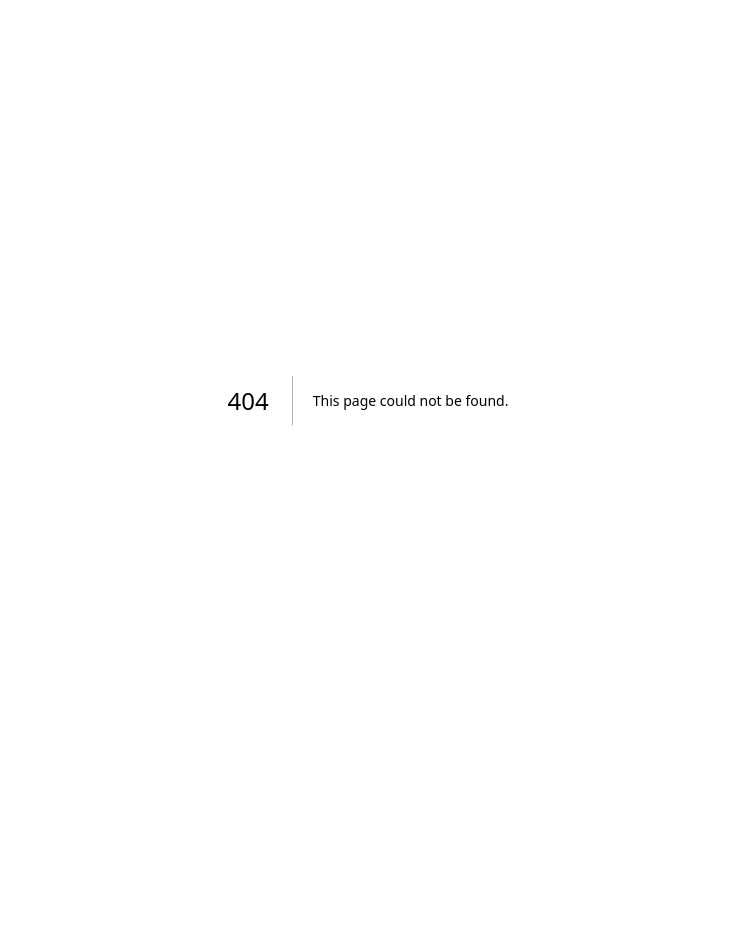
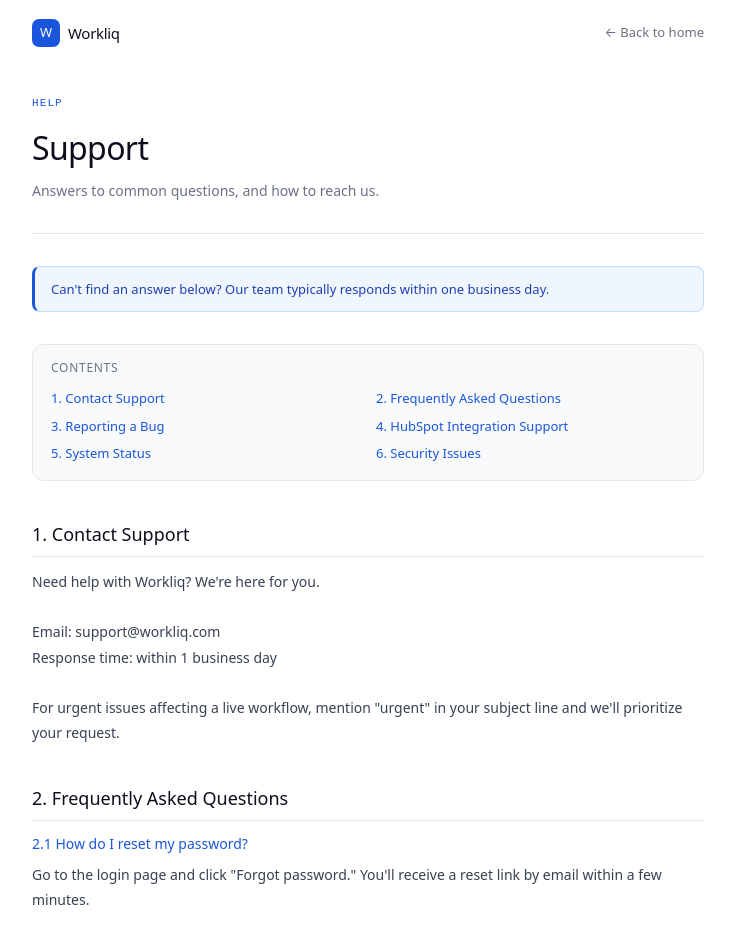
Before and after one commit to Marvellro/workliq.com, a Next.js app: page /support in a window 1280 px wide. Before the commit this address had no page. Shown: the top 934 px of the page, without its empty margins (272-1007 px from the left). Before the commit the page ends 800 px from the top, so only its background shows below. Built offline with nearby package versions, Linux system fonts and the light colour scheme.

Commit message:
Create page.tsx

```diff
--- /dev/null
+++ b/app/support/page.tsx
@@ -0,0 +1,133 @@
+"use client";
+
+export default function Support() {
+  const sections = [
+    {
+      title: "1. Contact Support",
+      content: `Need help with Workliq? We're here for you.
+
+Email: support@workliq.com
+Response time: within 1 business day
+
+For urgent issues affecting a live workflow, mention "urgent" in your subject line and we'll prioritize your request.`
+    },
+    {
+      title: "2. Frequently Asked Questions",
+      subsections: [
+        {
+          title: "2.1 How do I reset my password?",
+          content: "Go to the login page and click \"Forgot password.\" You'll receive a reset link by email within a few minutes."
+        },
+        {
+          title: "2.2 How do I disconnect an integration?",
+          content: "Go to Settings → Integrations, find the integration, and click Disconnect. This revokes access immediately and pauses any workflows using it."
+        },
+        {
+          title: "2.3 Why did my workflow stop running?",
+          content: "The most common causes are a disconnected integration, an expired access token, or a change in the underlying data structure. Check the workflow's run history for details, or contact support."
+        },
+        {
+          title: "2.4 How do I cancel or change my plan?",
+          content: "You can manage your subscription from Settings → Billing. Changes take effect at the start of your next billing cycle."
+        },
+      ]
+    },
+    {
+      title: "3. Reporting a Bug",
+      content: `If something isn't working as expected, email support@workliq.com with:
+
+• A short description of what happened
+• What you expected to happen instead
+• Steps to reproduce, if known
+• Screenshots, if relevant
+
+This helps us resolve issues faster.`
+    },
+    {
+      title: "4. HubSpot Integration Support",
+      content: "If you're experiencing issues with the HubSpot integration specifically — such as missing deal data or a failed connection — please include your HubSpot portal ID when contacting support so we can investigate quickly."
+    },
+    {
+      title: "5. System Status",
+      content: "For real-time status of Workliq services, visit our status page. We'll post updates there during any incidents or planned maintenance."
+    },
+    {
+      title: "6. Security Issues",
+      content: "If you believe you've found a security vulnerability, please email legal@workliq.com directly rather than filing a public report. We take security reports seriously and will respond promptly."
+    },
+  ];
+
+  return (
+    <main style={{ maxWidth: 720, margin: "0 auto", fontFamily: "system-ui, -apple-system, sans-serif", padding: "0 1.5rem" }}>
+
+      {/* NAV */}
+      <nav style={{ display: "flex", alignItems: "center", justifyContent: "space-between", padding: "1.2rem 0 0" }}>
+        <a href="/" style={{ display: "flex", alignItems: "center", gap: 8, textDecoration: "none" }}>
+          <div style={{ width: 28, height: 28, background: "#1A56DB", borderRadius: 7, display: "flex", alignItems: "center", justifyContent: "center", fontSize: 13, fontWeight: 500, color: "#fff" }}>W</div>
+          <span style={{ fontSize: 15, fontWeight: 500, color: "#0D0F1A", letterSpacing: "-0.02em" }}>Workliq</span>
+        </a>
+        <a href="/" style={{ fontSize: 13, color: "#6B7280", textDecoration: "none" }}>← Back to home</a>
+      </nav>
+
+      {/* HEADER */}
+      <div style={{ padding: "3rem 0 2rem", borderBottom: "0.5px solid #E5E7EB", marginBottom: "2rem" }}>
+        <div style={{ fontSize: 11, fontFamily: "monospace", color: "#1A56DB", letterSpacing: "0.1em", textTransform: "uppercase", marginBottom: 12 }}>Help</div>
+        <h1 style={{ fontSize: 32, fontWeight: 500, color: "#0D0F1A", letterSpacing: "-0.02em", marginBottom: 8 }}>Support</h1>
+        <p style={{ fontSize: 14, color: "#6B7280" }}>Answers to common questions, and how to reach us.</p>
+      </div>
+
+      {/* INTRO NOTE */}
+      <div style={{ background: "#F0F6FF", border: "0.5px solid #BFDBFE", borderLeft: "3px solid #1A56DB", borderRadius: 8, padding: "12px 16px", marginBottom: "2rem", fontSize: 13, color: "#1E40AF", lineHeight: 1.6 }}>
+        Can't find an answer below? Our team typically responds within one business day.
+      </div>
+
+      {/* TABLE OF CONTENTS */}
+      <div style={{ background: "#F9FAFB", border: "0.5px solid #E5E7EB", borderRadius: 12, padding: "14px 18px", marginBottom: "2.5rem" }}>
+        <div style={{ fontSize: 12, fontWeight: 500, color: "#6B7280", textTransform: "uppercase", letterSpacing: "0.06em", marginBottom: 10 }}>Contents</div>
+        <div style={{ display: "grid", gridTemplateColumns: "1fr 1fr", gap: "4px 16px" }}>
+          {sections.map((s, i) => (
+            <a key={i} href={`#section-${i}`} style={{ fontSize: 13, color: "#1A56DB", textDecoration: "none", padding: "2px 0", lineHeight: 1.5 }}>
+              {s.title}
+            </a>
+          ))}
+        </div>
+      </div>
+
+      {/* SECTIONS */}
+      {sections.map((section, i) => (
+        <div key={i} id={`section-${i}`} style={{ marginBottom: "2.5rem" }}>
+          <h2 style={{ fontSize: 18, fontWeight: 500, color: "#0D0F1A", marginBottom: 12, paddingBottom: 8, borderBottom: "0.5px solid #E5E7EB" }}>
+            {section.title}
+          </h2>
+          {section.content && (
+            <p style={{ fontSize: 14, color: "#374151", lineHeight: 1.8, whiteSpace: "pre-line" }}>
+              {section.content}
+            </p>
+          )}
+          {section.subsections && section.subsections.map((sub, j) => (
+            <div key={j} style={{ marginBottom: 18 }}>
+              <h3 style={{ fontSize: 14, fontWeight: 500, color: "#1A56DB", marginBottom: 8 }}>{sub.title}</h3>
+              <p style={{ fontSize: 14, color: "#374151", lineHeight: 1.8, whiteSpace: "pre-line" }}>{sub.content}</p>
+            </div>
+          ))}
+        </div>
+      ))}
+
+      {/* CONTACT CARD */}
+      <div style={{ background: "#F0F6FF", border: "0.5px solid #BFDBFE", borderRadius: 12, padding: "16px 20px", marginBottom: "2rem" }}>
+        <div style={{ fontSize: 13, fontWeight: 500, color: "#1E40AF", marginBottom: 8 }}>Still need help?</div>
+        <div style={{ fontSize: 13, color: "#374151", lineHeight: 1.7 }}>
+          Email us at{" "}
+          <a href="mailto:support@workliq.com" style={{ color: "#1A56DB" }}>support@workliq.com</a>
+          {" "}and we will respond within 1 business day.
+        </div>
+      </div>
+
+      {/* FOOTER */}
+      <footer style={{ textAlign: "center", padding: "2rem 0", borderTop: "0.5px solid #E5E7EB", fontSize: 12, color: "#9CA3AF", fontFamily: "monospace" }}>
+        © 2026 Workliq Inc. · workliq.com ·{" "}
+        <a href="/terms" style={{ color: "#9CA3AF" }}>Terms of Service</a>
+      </footer>
+    </main>
+  );
+}
```
